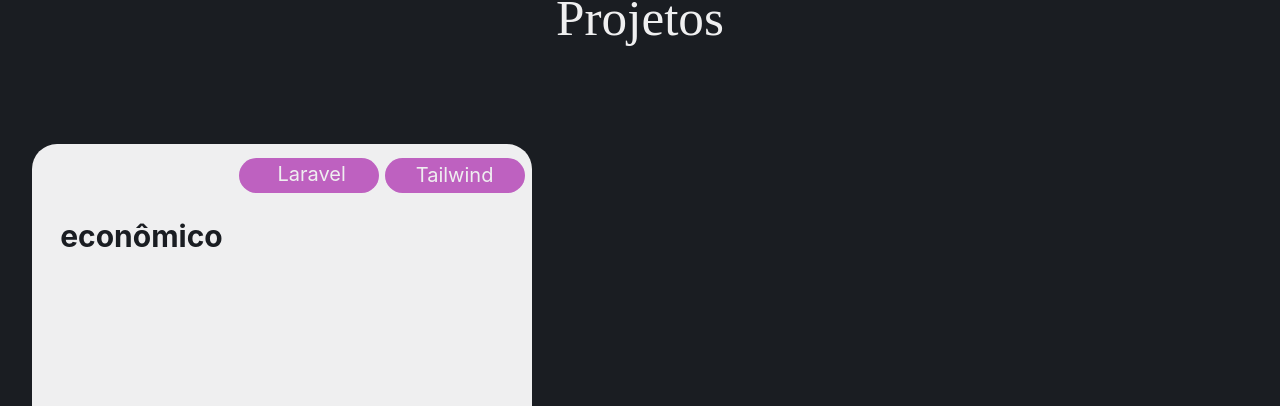
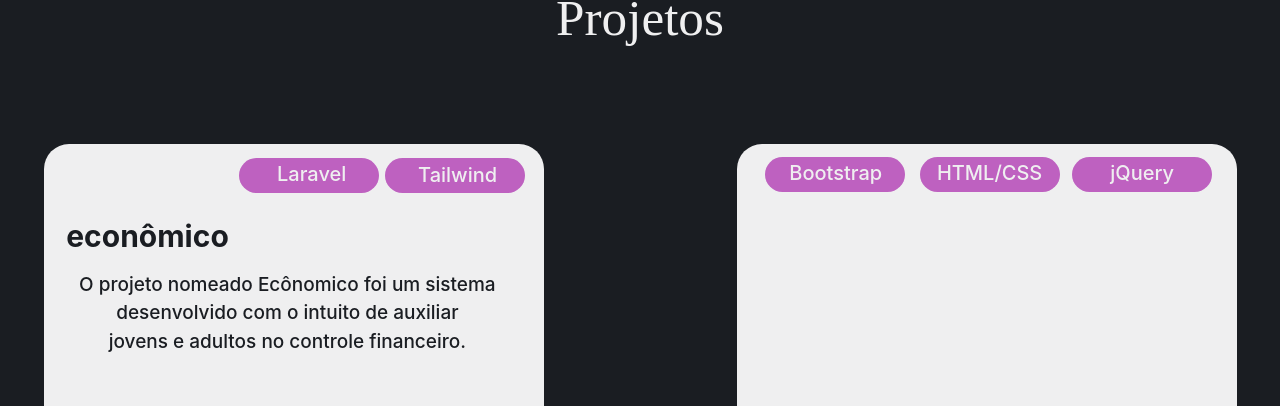
Before and after one commit to luanamoraisf/-portfolio-luana, a Vue app: page / in a window 1280 px wide. Shown: the part 1766-2172 px from the top of the page. Built offline with nearby package versions, Linux system fonts and the light colour scheme.

Commit message:
additing new card e fix the first

```diff
--- a/src/components/Projects.vue
+++ b/src/components/Projects.vue
@@ -1,5 +1,6 @@
 <template>
     <h1 class="title">Projetos</h1>
+  <a id="git1" href="https://github.com/luanamoraisf/economico" target="blank">
     <div class="card1"></div>
 
     <div class="but1"></div>
@@ -9,7 +10,27 @@
     <h2 class="technology2">Laravel</h2>
 
     <h2 class="project1">econômico</h2>
-  <!-- <h2>O projeto nomeado Ecônomico foi um sistema desenvolvido com o intuito de auxiliar jovens e adultos no controle financeiro.</h2> -->
+    <h2 class="text1">O projeto nomeado Ecônomico foi um sistema <br> desenvolvido com o intuito de auxiliar <br> jovens e adultos no controle financeiro.</h2>
+  </a>
+
+  <a id="git2" href="https://github.com/luanamoraisf/slytherin-landing-page" target="blank">
+    <div class="card2"></div>
+
+    <div class="but3"></div>
+    <div class="but4"></div>
+    <div class="but5"></div>
+    <div class="but6"></div>
+
+    <h2 class="technology3">Bootstrap</h2>
+    <h2 class="technology4">HTML/CSS</h2>
+    <h2 class="technology5">jQuery</h2>
+
+
+    <h2 class="project2"></h2>
+    <h2 class="text2"></h2>
+  </a>
+
+  <img src="">
 </template>
 
 <script>
@@ -26,6 +47,7 @@ export default {
     border-right: 250px solid #EFEFF0;
     border-left: 250px solid #EFEFF0;
     margin-top: -32%;
+    margin-left: 1%;
 }
 .title{
     color: #EFEFF0;
@@ -58,7 +80,7 @@ export default {
     font-size: 20px;
     margin-bottom: 50%;
     margin-top: -52.7%;
-    margin-right: 30.5%;
+    margin-right: 30%;
 }
 .technology2{
     color: #EFEFF0;
@@ -72,7 +94,77 @@ export default {
     font-size: 30px;
     margin-bottom: 50%;
     margin-top: -48%;
-    margin-right: 82%;
+    margin-right: 81%;
     font-weight: bold;
 }
+.text1{
+    color: #1A1D22;
+    font-size: 19px;
+    margin-bottom: 50%;
+    margin-top: -49%;
+    margin-right: 58%;
+}
+#git1{
+    cursor: pointer;
+}
+.card2{
+    width: 400px;
+    height: 500px;
+    border-radius: 5%;
+    border-right: 250px solid #EFEFF0;
+    border-left: 250px solid #EFEFF0;
+    margin-left: 58%;
+    margin-top: -67.5%;
+}
+.but3{
+    border-right: 70px solid #be61c0;
+    border-left: 70px solid #be61c0;
+    width: 30px;
+    height: 35px;
+    border-radius: 50px;
+    margin-bottom: 50%;
+    margin-top: -40%;
+    margin-left: 85.5%;
+}
+.but4{
+    border-right: 70px solid #be61c0;
+    border-left: 70px solid #be61c0;
+    width: 30px;
+    height: 35px;
+    border-radius: 50px;
+    margin-bottom: 50%;
+    margin-top: -52.9%;
+    margin-left: 73%;
+}
+.but5{
+    border-right: 70px solid #be61c0;
+    border-left: 70px solid #be61c0;
+    width: 30px;
+    height: 35px;
+    border-radius: 50px;
+    margin-bottom: 50%;
+    margin-top: -52.9%;
+    margin-left: 60.3%;
+}
+.technology3{
+    color: #EFEFF0;
+    font-size: 20px;
+    margin-bottom: 50%;
+    margin-top: -52.8%;
+    margin-left: 32.2%;
+}
+.technology4{
+    color: #EFEFF0;
+    font-size: 20px;
+    margin-bottom: 50%;
+    margin-top: -52.4%;
+    margin-left: 57.5%;
+}
+.technology5{
+    color: #EFEFF0;
+    font-size: 20px;
+    margin-bottom: 50%;
+    margin-top: -52.5%;
+    margin-left: 82.6%;
+}
 </style>
```
Lines whose indentation alone changed are shown as unchanged.
